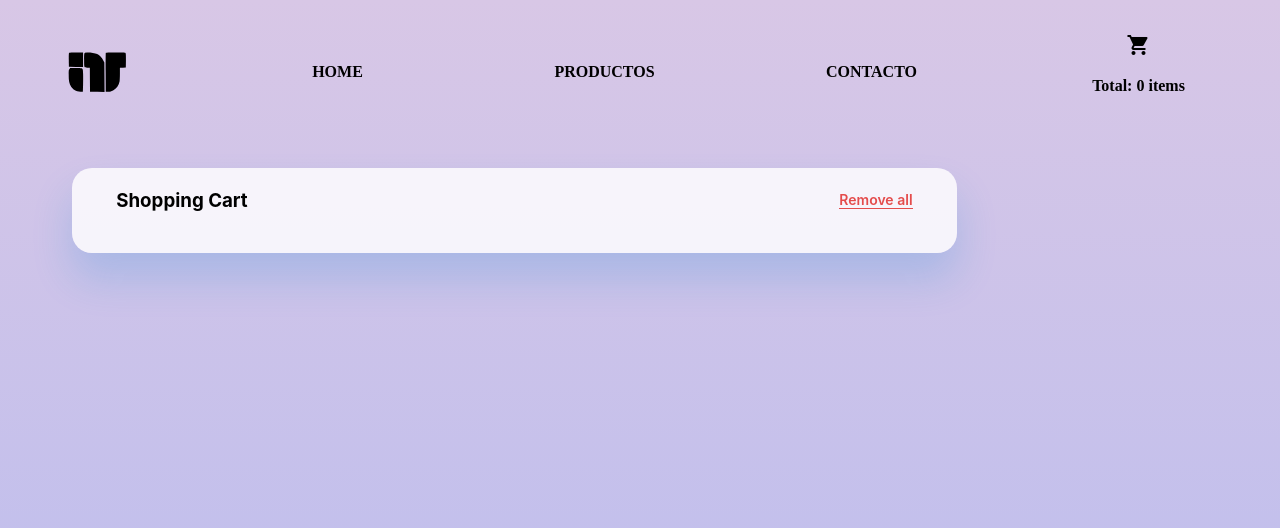
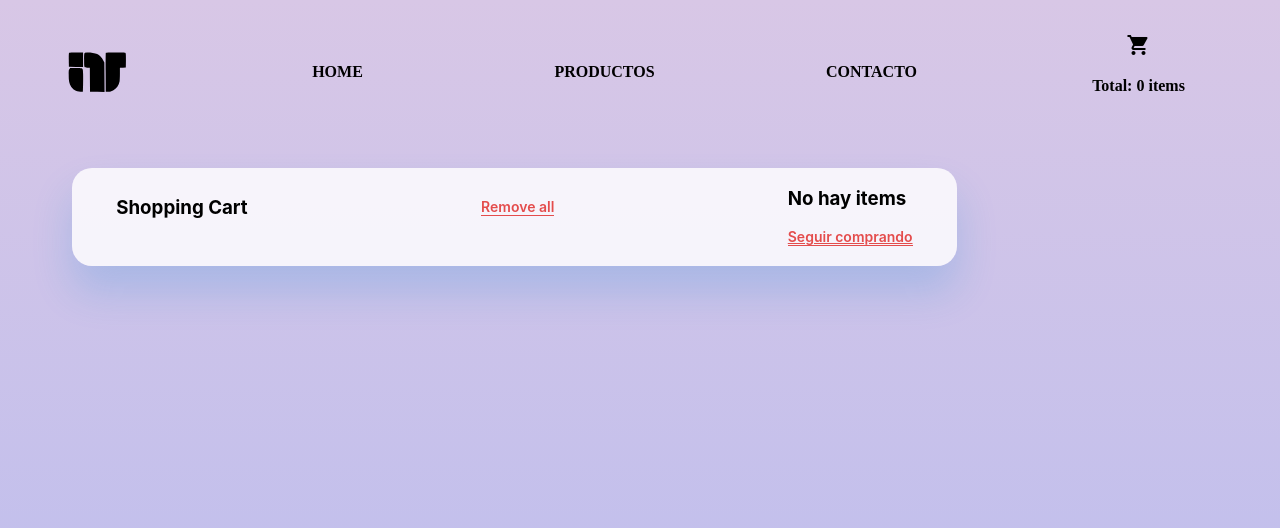
Before and after one commit to ivesersky/ecommerce-iv, a React (Create React App) app: page /carrito in a window 1280 px wide. Shown: the top 528 px of the page. Built offline with nearby package versions, Linux system fonts and the light colour scheme.

Commit message:
Desafio cartView

```diff
--- a/src/context/cartContext.jsx
+++ b/src/context/cartContext.jsx
@@ -12,6 +12,7 @@ export const useCartContext = () => {
 const CartProvider = ({ children }) => {
     const [cartItems, setCartItems] = useState(0);
     const [cartTotal, setCartTotal] = useState([]);
+    const [totalCompra, setTotalCompra] = useState(0);
 
     const estaEnElCarrito = (id) => {
         let EnCarrito = false;
@@ -42,6 +43,7 @@ const CartProvider = ({ children }) => {
                 setCartTotal(copyCarrito);
                 setCartItems(cartItems + quantity);
             }
+            setTotalCompra(totalCompra + copyItem.price * quantity);
         });
     };
 
@@ -49,10 +51,12 @@ const CartProvider = ({ children }) => {
         const copyCartTotal = cartTotal.filter((items) => items.id != item.id);
         setCartTotal(copyCartTotal);
         setCartItems(cartItems - item.quantity);
+        setTotalCompra(totalCompra - item.price * item.quantity);
     };
     const limpiar = () => {
         setCartItems(0);
         setCartTotal([]);
+        setTotalCompra(0);
     };
     const globalValue = {
         cartItems,
@@ -61,6 +65,7 @@ const CartProvider = ({ children }) => {
         cartTotal,
         estaEnElCarrito,
         limpiar,
+        totalCompra,
     };
 
     return <Provider value={globalValue}>{children}</Provider>;
--- a/src/vistas/Carrito.jsx
+++ b/src/vistas/Carrito.jsx
@@ -1,10 +1,12 @@
 import React from "react";
+import { Link, NavLink } from "react-router-dom";
 import { cartContext, useCartContext } from "../context/CartContext";
 import "./cart.css";
 
 const Carrito = () => {
-    const { cartTotal, removeItemFromCart, limpiar } = useCartContext();
-
+    const { cartTotal, removeItemFromCart, limpiar, totalCompra } =
+        useCartContext();
+    if (cartTotal.length > 0) {
         return (
             <div className="cart-container">
                 <div className="Header">
@@ -40,8 +42,37 @@ const Carrito = () => {
                         </div>
                     </div>
                 ))}
+                <div className="Header">
+                    <NavLink to="/productos" className="Action defaultFont">
+                        Seguir comprando
+                    </NavLink>
+                    <h2 className="defaultFont">Total : $ {totalCompra}</h2>
+                </div>
             </div>
         );
+    } else {
+        return (
+            <div className="cart-container">
+                <div className="Header">
+                    <h3 className="defaultFont">Shopping Cart</h3>
+                    <h5
+                        className="Action defaultFont"
+                        onClick={() => {
+                            limpiar();
+                        }}
+                    >
+                        Remove all
+                    </h5>
+                    <div className="about">
+                        <h3 className="defaultFont ">No hay items</h3>
+                        <NavLink to="/productos" className="Action defaultFont">
+                            Seguir comprando
+                        </NavLink>
+                    </div>
+                </div>
+            </div>
+        );
+    }
 };
 
 export default Carrito;
```
Lines whose indentation alone changed are shown as unchanged.
